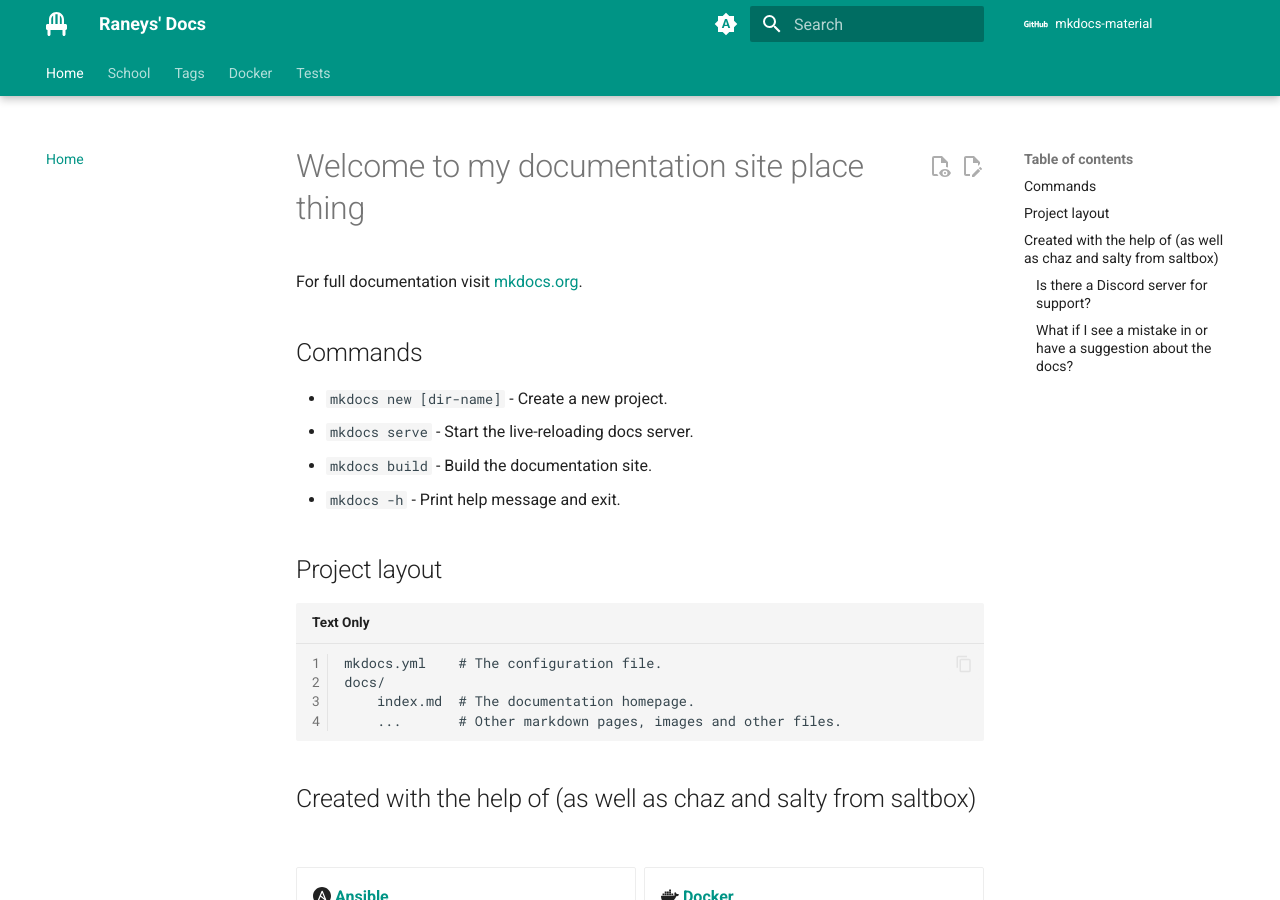
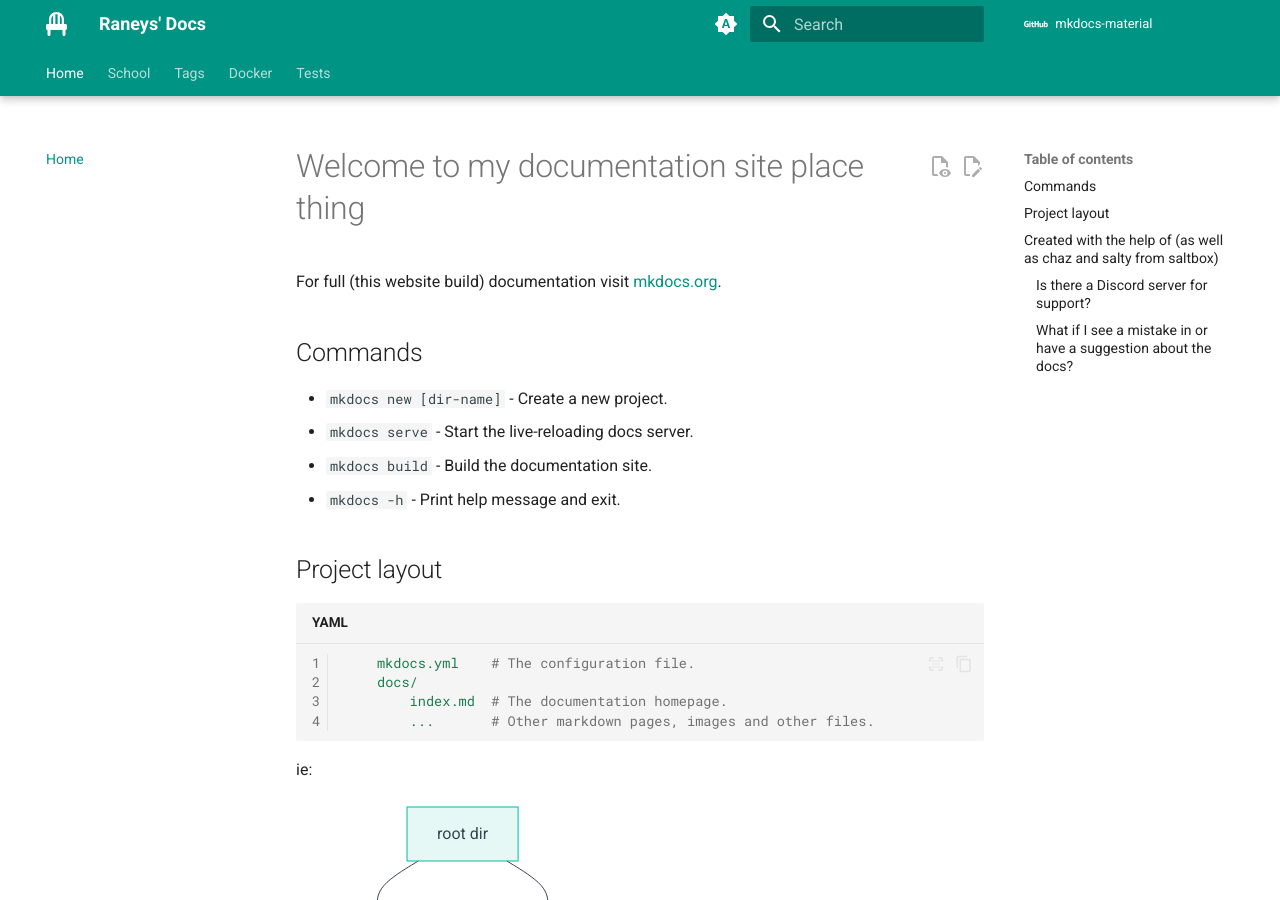
Before and after one commit to Raney-org/mkdocs-material, an MkDocs documentation site: the page built from docs/index.md, in a window 1280 px wide and 900 px high. Built offline with MkDocs 1.6.1 and Material for MkDocs 9.7.7, drawn with Linux system fonts in a browser that asks for light colours; comment, search, counter and statistics services are not loaded.

Commit message:
Refactor docs/index.md and docs/code/mermaid-test.md
The main documentation page has been modified to reflect changes to the tags, and a new section has been added to layout the project structure. Additionally, the code/mermaid-test.md page has been updated with a footnote.

````diff
--- a/docs/index.md
+++ b/docs/index.md
@@ -1,6 +1,13 @@
+---
+hide:
+  - tags
+tags:
+  - INDEX
+---
+
 # Welcome to my documentation site place thing
 
-For full documentation visit [mkdocs.org](https://squidfunk.github.io/mkdocs-material/).
+For full (this website build) documentation visit [mkdocs.org](https://squidfunk.github.io/mkdocs-material/).
 
 ## Commands
 
@@ -11,10 +18,21 @@
 
 ## Project layout
 
+```yml
     mkdocs.yml    # The configuration file.
     docs/
         index.md  # The documentation homepage.
         ...       # Other markdown pages, images and other files.
+```
+
+ie:
+
+``` mermaid
+graph TD
+    A[root dir] --> B[mkdocs.yml]
+    A --> C[docs]
+    C --> D[index.md]
+```
 
 ## Created with the help of (as well as chaz and salty from saltbox)
 
@@ -36,4 +54,4 @@
 
 Please report any mistakes or suggestions for improving the documentation on our [discord](https://discord.gg/RKWgjDqkhR){target=_blank} or on the [Docs Repository](https://github.com/raney-org/mkdocs-material){target=_blank}, would be much appreciated.
 
-* Docs: [Issues](https://github.com/raneydazed/mkdocs-material/issues){target=_blank}
+* Docs: [Issues](https://github.com/raney-org/mkdocs-material/issues){target=_blank}
````
Also changed, not shown: docs/code/mermaid-test.md (+1 -1 lines).
